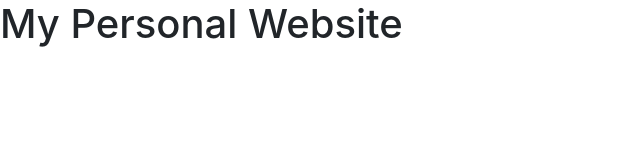
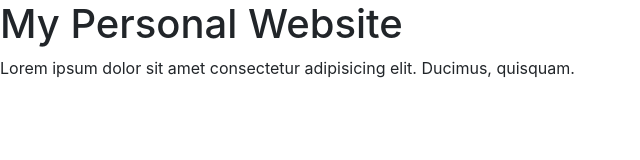
Before and after one commit to matahariramadhan/web, a website: page index.html in a window 1280 px wide. Shown: the whole page, without its empty margins (0-640 px from the left). Drawn offline with nearby package versions, Linux system fonts and the light colour scheme.

Commit message:
coba commit di github

```diff
--- a/index.html
+++ b/index.html
@@ -11,6 +11,7 @@
   </head>
   <body>
     <h1>My Personal Website</h1>
+    <p>Lorem ipsum dolor sit amet consectetur adipisicing elit. Ducimus, quisquam.</p>
 
     <!-- Optional JavaScript -->
     <!-- jQuery first, then Popper.js, then Bootstrap JS -->
```
